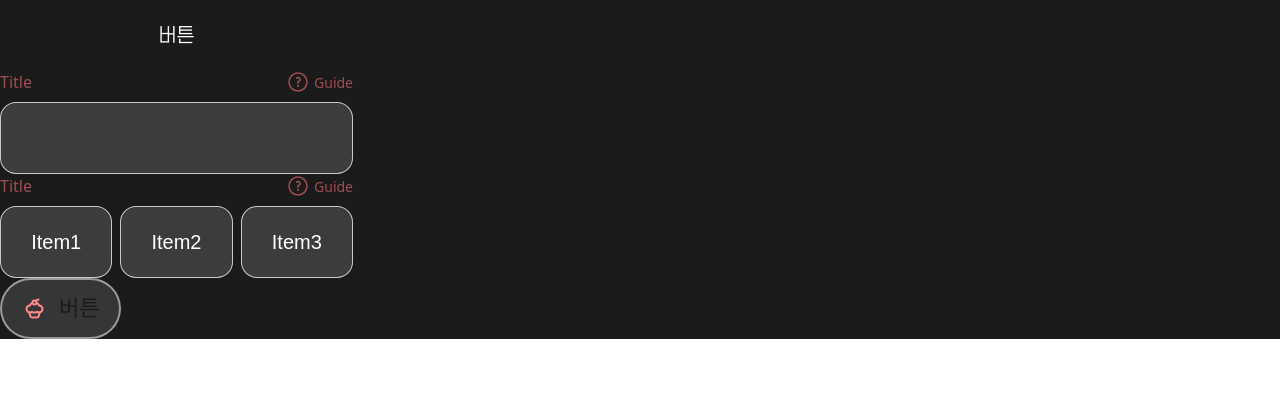
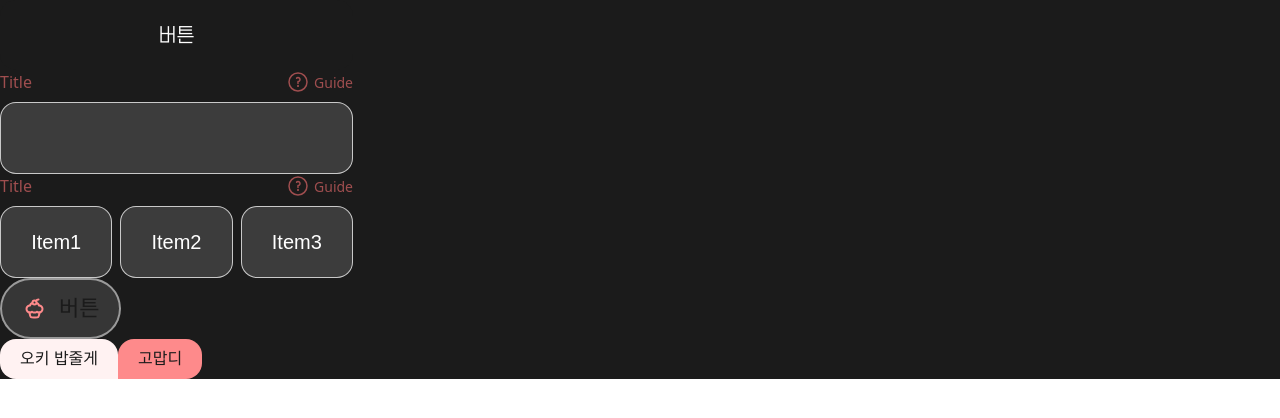
Before and after one commit to taykim01/becoming_zipsa, a Next.js app: page / in a window 1280 px wide. Shown: the top 418 px of the page. Built offline with nearby package versions, Linux system fonts and the light colour scheme; a web font is replaced by a local one.

Commit message:
chat box

```diff
--- a/src/app/(pages)/page.tsx
+++ b/src/app/(pages)/page.tsx
@@ -1,5 +1,6 @@
 
 import Button from "@/lib/button"
+import ChatBox from "@/lib/chat_box"
 import Input from "@/lib/input"
 
 export default function Page() {
@@ -18,6 +19,8 @@ export default function Page() {
             <Button.UserAction
                 iconType="Cake"
             >버튼</Button.UserAction>
+            <ChatBox.UserChatBox>오키 밥줄게</ChatBox.UserChatBox>
+            <ChatBox.CatChatBox>고맙디</ChatBox.CatChatBox>
         </div>
     )
 }
--- /dev/null
+++ b/src/lib/chat_box/index.tsx
@@ -0,0 +1,9 @@
+import CatChatBox from "./types/cat_chat_box"
+import UserChatBox from "./types/user_chat_box"
+
+const ChatBox = {
+    UserChatBox,
+    CatChatBox
+}
+
+export default ChatBox
--- /dev/null
+++ b/src/lib/chat_box/types/cat_chat_box.tsx
@@ -0,0 +1,7 @@
+export default function CatChatBox(props: {
+    children: string,
+}) {
+    return (
+        <div className="inline-flex py-2 px-5 justify-center items-center rounded-2xl rounded-bl-none bg-[#FE8A8B] text-r16 text-black font-fs-r">{props.children}</div>
+    );
+}
--- /dev/null
+++ b/src/lib/chat_box/types/user_chat_box.tsx
@@ -0,0 +1,7 @@
+export default function UserChatBox(props: {
+    children: string,
+}) {
+    return (
+        <div  className="inline-flex py-2 px-5 justify-center items-center rounded-2xl rounded-br-none bg-[#FFF2F2] text-r16 text-black font-fs-r">{props.children}</div>
+    );
+}
```
